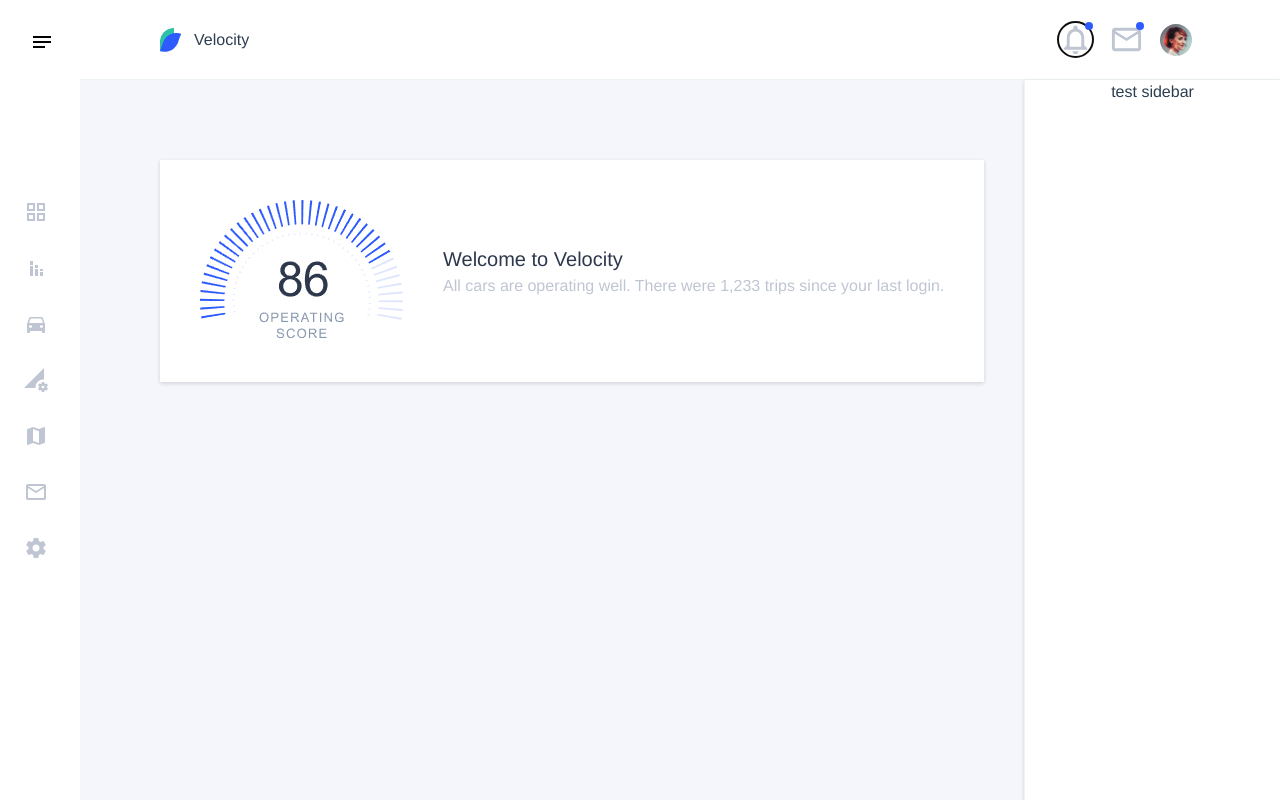
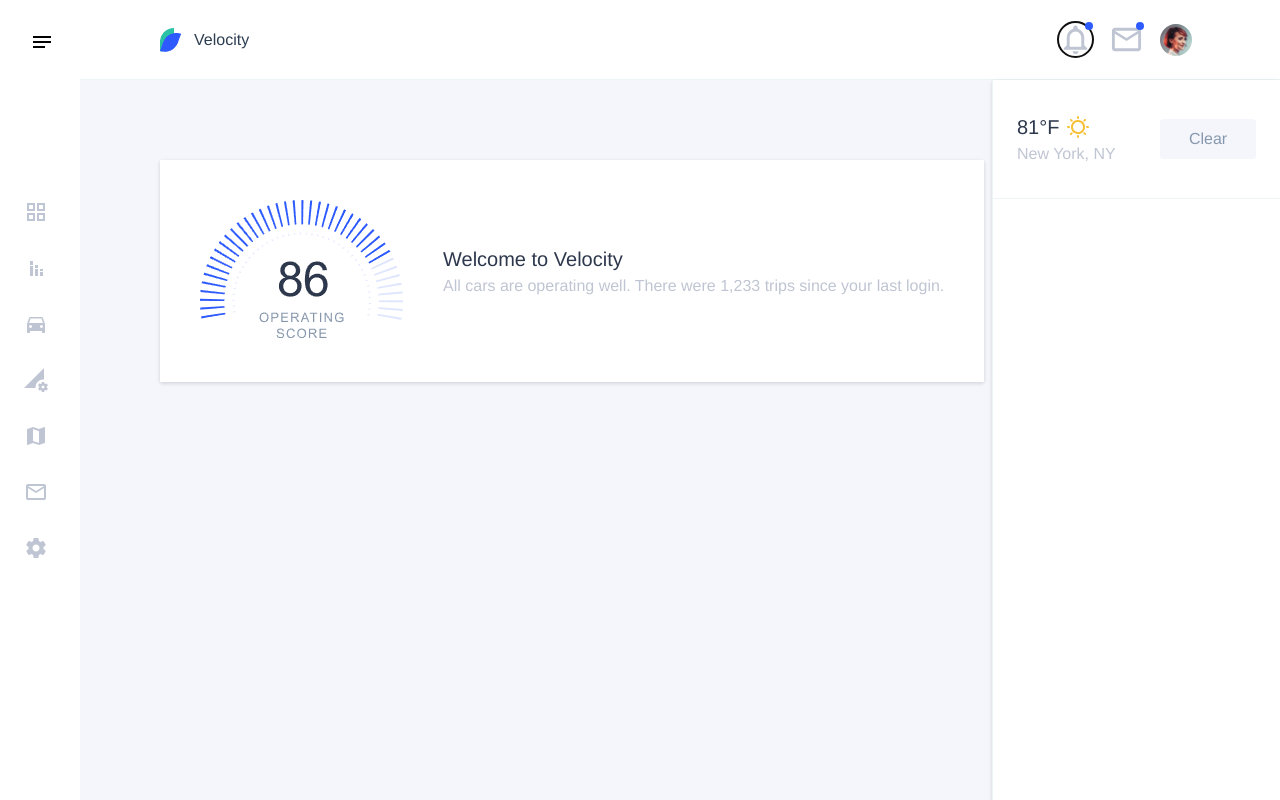
Before and after one commit to atcha/vue-velocity, a Vue app: page / in a window 1280 px wide. Both pictures are taken after a click on the button 1075 px from the left and 39 px from the top of the page. Built offline with nearby package versions, Linux system fonts and the light colour scheme.

Commit message:
DEL HelloWorld component / UPD button to add rounded corner / UPD SideBar

```diff
--- a/src/components/Button.vue
+++ b/src/components/Button.vue
@@ -1,5 +1,8 @@
 <template>
-    <button type="button" :to="url" :alt="alt" :class="classes">
+    <button type="button"
+            :to="url"
+            :alt="alt"
+            :class="classes">
         <slot></slot>
     </button>
 </template>
@@ -33,7 +36,8 @@
                         colors = `text-${this.textColor || this.color} hover:text-${this.hoverTextColor || this.hoverColor}`
                     }
                     else {
-                        colors = `bg-${this.color} text-${this.textColor || 'white'}`
+                        colors = `bg-${this.color} text-${this.textColor || 'white'} ${'hover:bg-' + this.hoverColor || ''} hover:text-${this.hoverTextColor || this.hoverColor}`
+
                     }
                 }
                 else if (this.textColor) {
@@ -43,7 +47,8 @@
                     }
                 }
 
-                return (this.round === true ? 'rounded-full' : '') +
+                return (this.round === true ? 'rounded-full p-0' : 'px-4 py-2') +
+                (this.rounded === true ? ' rounded' : '') +
                 (colors !== void 0 ? ' ' + colors : '')
 
             }
--- a/src/components/HelloWorld.vue
+++ /dev/null
@@ -1,32 +0,0 @@
-<template>
-  <div class=" container mx-auto py-10">
-    <div class="border m-6 rounded-lg  bg-white mx-auto max-w-sm shadow-lg rounded-lg overflow-hidden">
-      <div class="sm:flex sm:items-center px-6 py-4">
-        <img class="block h-16 sm:h-24 rounded-full mx-auto mb-4 sm:mb-0 sm:mr-4 sm:ml-0" src="https://api.adorable.io/avatars/196/abott@adorable.png" alt="">
-        <div class="text-center sm:text-left sm:flex-grow">
-          <div class="mb-4">
-            <p class="text-xl leading-tight">Jane Doe</p>
-            <p class="text-sm leading-tight text-grey-dark">Software Developer at SpongeBob LLC.</p>
-          </div>
-          <div class="flex flex-wrap">
-            <button class=" text-xs font-semibold rounded-full px-4 py-1 mx-3  leading-normal bg-white border border-blue text-blue hover:bg-blue hover:text-white">Call</button>
-            <button class="  text-xs font-semibold rounded-full px-4 py-1 leading-normal bg-white border border-purple text-purple hover:bg-purple hover:text-white">Message</button>
-          </div>
-        </div>
-      </div>
-    </div>
-  </div>
-</template>
-
-<script>
-export default {
-  name: 'HelloWorld',
-  props: {
-    msg: String
-  }
-}
-</script>
-
-<!-- Add "scoped" attribute to limit CSS to this component only -->
-<style scoped>
-</style>
--- a/src/components/Nav.vue
+++ b/src/components/Nav.vue
@@ -20,7 +20,8 @@
         </div>
         <ul class="c-nav__menu">
             <li class="c-nav__menuitem" v-for="item in menuListItem" :key="item.id">
-                <a :to="item.url" :class="{'active': item.isActive}" class="flex py-4 px-6 text-gray-1 hover:border-l-3 hover:border-solid hover:border-primary-normal hover:bg-primary-light hover:text-primary-normal">
+                <a :to="item.url" :class="{'active': item.isActive}"
+                   class="flex py-4 px-6 text-gray-1 hover:border-l-3 hover:border-solid hover:border-primary-normal hover:bg-primary-light hover:text-primary-normal cursor-pointer">
                     <svg xmlns="http://www.w3.org/2000/svg"
                          xmlns:xlink="http://www.w3.org/1999/xlink"
                          height="24"
--- a/src/components/SideBar.vue
+++ b/src/components/SideBar.vue
@@ -1,12 +1,30 @@
 <template>
-    <aside class="fixed w-64 h-screen bg-white border-l border-gray-3 border-solid shadow-2l" :class="{ 'is-open': isVisible }">
-        test sidebar
+    <aside class="fixed w-72 h-screen bg-white border-l border-gray-3 border-solid shadow-2l" :class="{ 'is-open': isVisible }">
+        <header class="flex justify-between items-center px-6 py-8 border-b border-gray-3 border-solid">
+            <div class="flex flex-col items-start">
+                <div class="flex items-center">
+                    <span class="text-black-1 text-xl mr-2">81°F</span>
+                    <img src="../assets/img/sidebar/sun.png" alt="Sun icon">
+                </div>
+                <p class="text-gray-1">New York, NY</p>
+            </div>
+            <Button class="w-24"
+                    color="gray-2"
+                    hover-color="gray-3"
+                    text-color="black-3"
+                    hover-text-color="black-2"
+                    rounded>
+                Clear
+            </Button>
+        </header>
     </aside>
 </template>
 
 <script>
+    import Button from "./Button";
     export default {
         name: "SideBar",
+        components: { Button },
         props: {
             isVisible: {
                 type: Boolean,
--- a/tailwind.js
+++ b/tailwind.js
@@ -48,6 +48,13 @@
       outline: '0 0 0 3px rgba(66,153,225,0.5)',
       focus: '0 0 0 3px rgba(66,153,225,0.5)',
       'none': 'none'
+    },
+    extend: {
+      spacing: {
+         '72': '18rem',
+         '84': '21rem',
+         '96': '24rem'
+      }
     }
   },
   variants: {
```
Also changed, not shown: src/assets/img/sidebar/sun.png (added).
